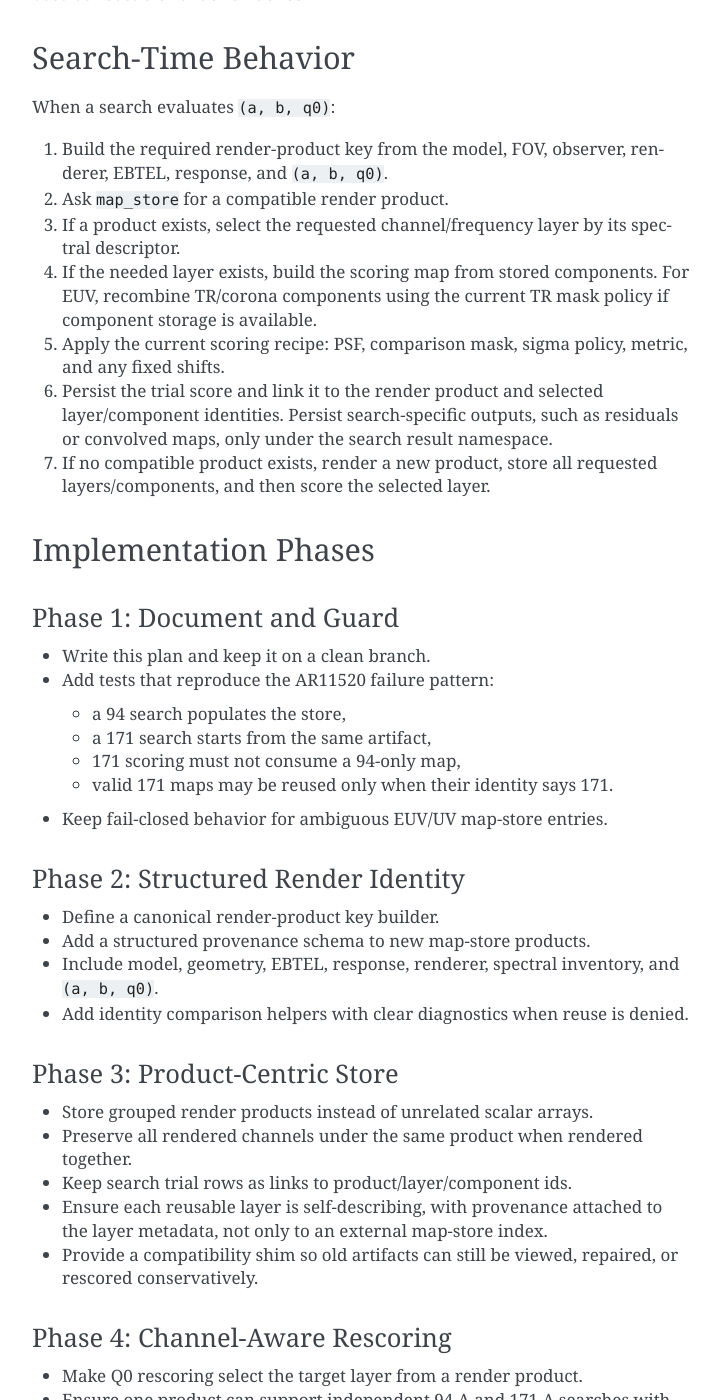
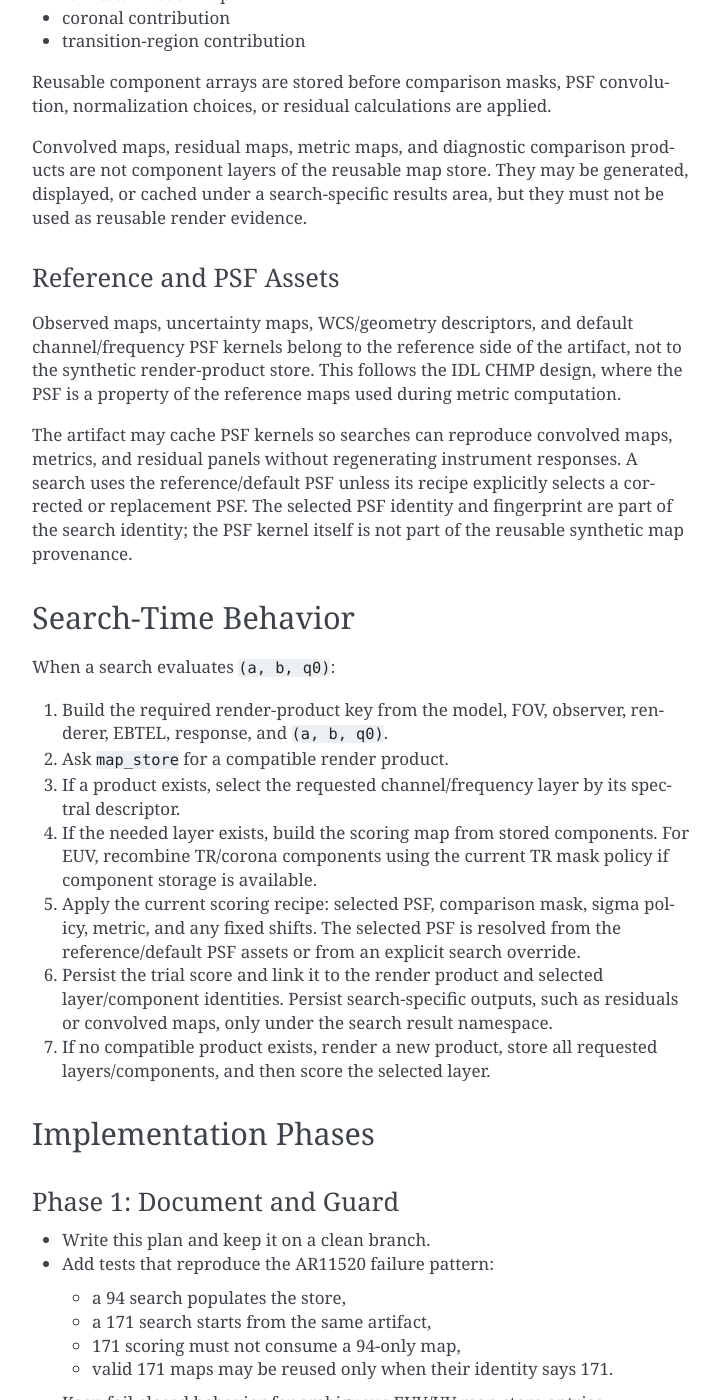
Before and after one commit to suncast-org/pyCHMP, a Sphinx documentation site: the page built from docs/moddir_compatible_map_store_plan.rst, in a window 1280 px wide and 1400 px high, scrolled down 3548 px. Shown: the whole window, without its empty margins (388-1108 px from the left). Built offline with Sphinx 7.4.7, drawn with Linux system fonts in a browser that asks for light colours; pages that are not in the unit, such as notebooks, are missing from menus; some of the changed text lies outside the part shown.

Commit message:
docs: clarify PSF reference asset semantics

```diff
--- a/docs/moddir_compatible_map_store_plan.rst
+++ b/docs/moddir_compatible_map_store_plan.rst
@@ -96,13 +96,23 @@
    search-specific state. They belong to the search identity or search results,
    not to the multi-search map store.
 
-5. Preserve EUV decomposition when available.
+5. Treat PSFs as reference/scoring assets.
+
+   PSFs are not synthetic render products. In the IDL workflow the PSF belongs
+   to the reference map side and is retrieved when metrics are computed. pyCHMP
+   should follow that semantic model: default channel/frequency PSFs may be
+   cached in the artifact with the observation/reference payload, but the
+   selected PSF and any user override are part of the search recipe. Changing a
+   PSF changes the metric identity but must not change or contaminate reusable
+   synthetic render products.
+
+6. Preserve EUV decomposition when available.
 
    EUV transition-region and coronal components should be stored separately
    when the renderer can provide them. A changed TR mask or comparison mask can
    then recombine and rescore without rerendering.
 
-6. Fail closed on ambiguous legacy entries.
+7. Fail closed on ambiguous legacy entries.
 
    Until a map-store entry has sufficient identity, EUV/UV searches should not
    reuse it across channels. Ambiguous entries can remain in old artifacts but
@@ -112,7 +122,7 @@
 Target Data Model
 -----------------
 
-The target store has three logical layers.
+The target artifact has separate synthetic-render and reference/scoring layers.
 
 Render Product
 ~~~~~~~~~~~~~~
@@ -161,6 +171,21 @@
 displayed, or cached under a search-specific results area, but they must not be
 used as reusable render evidence.
 
+Reference and PSF Assets
+~~~~~~~~~~~~~~~~~~~~~~~~
+
+Observed maps, uncertainty maps, WCS/geometry descriptors, and default
+channel/frequency PSF kernels belong to the reference side of the artifact, not
+to the synthetic render-product store. This follows the IDL CHMP design, where
+the PSF is a property of the reference maps used during metric computation.
+
+The artifact may cache PSF kernels so searches can reproduce convolved maps,
+metrics, and residual panels without regenerating instrument responses. A search
+uses the reference/default PSF unless its recipe explicitly selects a corrected
+or replacement PSF. The selected PSF identity and fingerprint are part of the
+search identity; the PSF kernel itself is not part of the reusable synthetic
+map provenance.
+
 
 Search-Time Behavior
 --------------------
@@ -179,8 +204,9 @@
    For EUV, recombine TR/corona components using the current TR mask policy if
    component storage is available.
 
-5. Apply the current scoring recipe: PSF, comparison mask, sigma policy,
-   metric, and any fixed shifts.
+5. Apply the current scoring recipe: selected PSF, comparison mask, sigma
+   policy, metric, and any fixed shifts. The selected PSF is resolved from the
+   reference/default PSF assets or from an explicit search override.
 
 6. Persist the trial score and link it to the render product and selected
    layer/component identities. Persist search-specific outputs, such as
@@ -234,6 +260,8 @@
   sharing trial metrics.
 - Separate render reuse from score reuse. A previous rendered map can be reused
   while metrics are recomputed for a different target channel or scoring recipe.
+- Resolve PSFs from reference/default assets or explicit search overrides; do
+  not look for PSF kernels in synthetic render-product provenance.
 
 Phase 5: EUV Component Reuse
 ~~~~~~~~~~~~~~~~~~~~~~~~~~~~
@@ -270,6 +298,8 @@
   products exist.
 - Changing the PSF recipe causes reconvolution/rescoring, not rerendering, and
   does not alter the reusable map-store product.
+- Default PSFs are stored with the reference/observation payload, and a
+  search-level PSF override creates a distinct scoring identity.
 - Changing the TR mask causes recombination/rescoring, not rerendering, when
   TR/corona components exist.
 - Residual maps and convolved maps are stored only under search-specific
```
